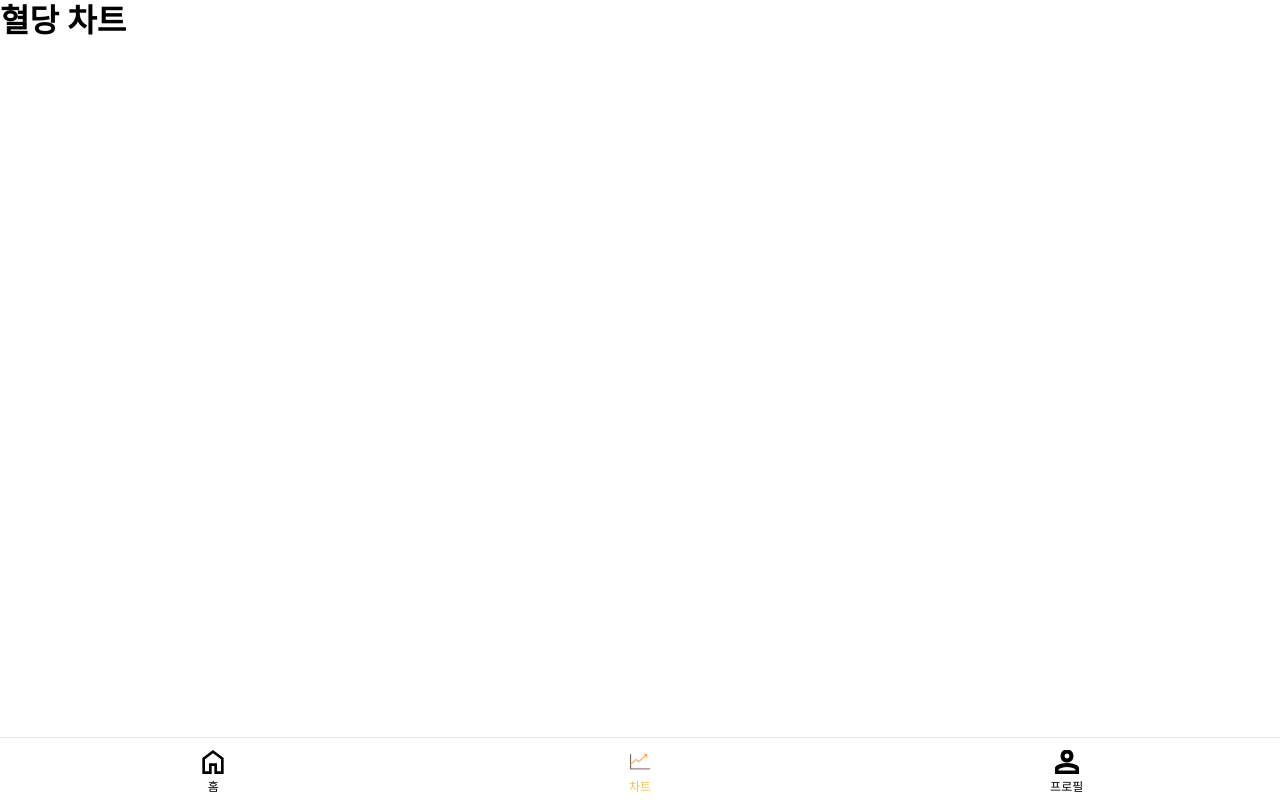
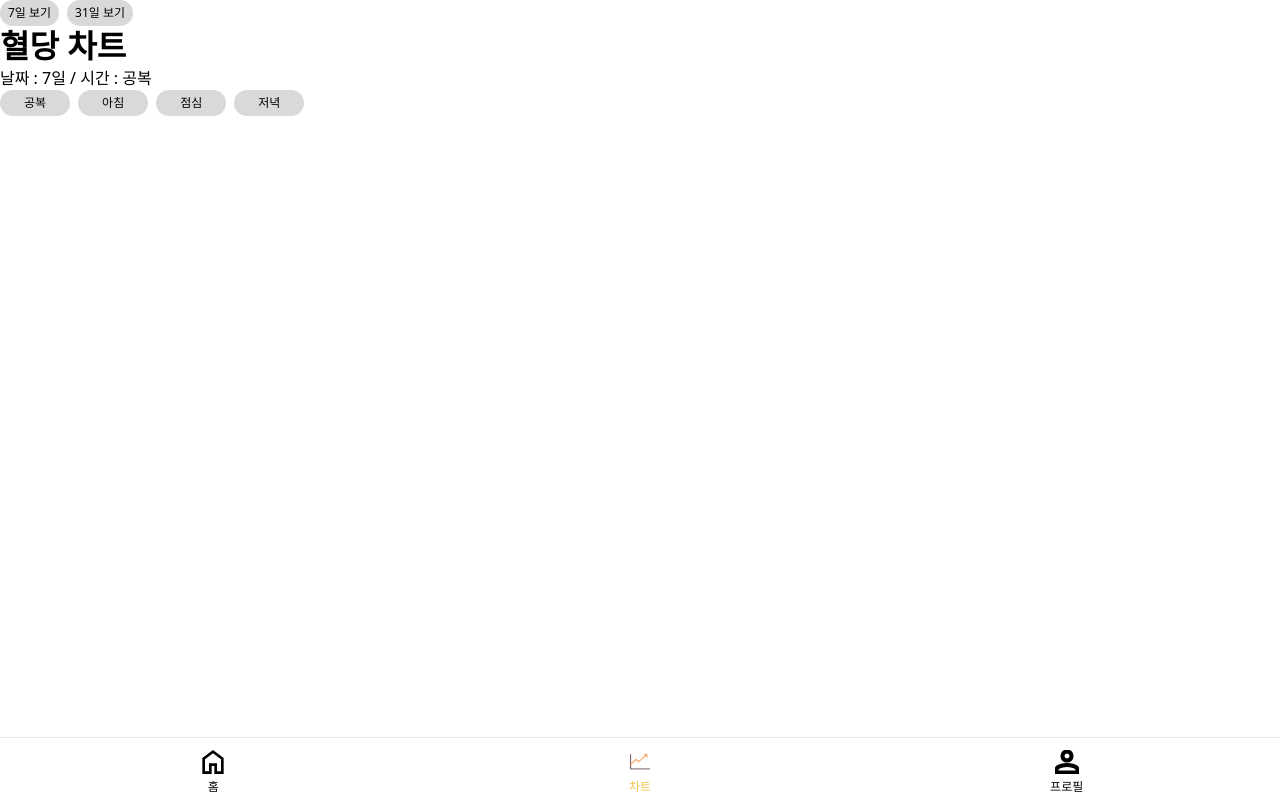
Before and after one commit to BloodSugarManagement/BloodSugar, a Next.js app: page /chart in a window 1280 px wide. Built offline with nearby package versions, Linux system fonts and the light colour scheme.

Commit message:
<feat> : ChartCategory 컴포넌트 마크업

```diff
--- a/app/chart/page.tsx
+++ b/app/chart/page.tsx
@@ -1,7 +1,30 @@
+"use client";
+
+import { useState } from "react";
+import ChartCategory from "../components/ChartCategory";
+
 export default function Chart() {
+  const [date, setDate] = useState<string>("7일");
+  const [time, setTime] = useState<string>("공복");
+
   return (
     <section>
+      <ul className="flex gap-2">
+        <ChartCategory name="7일 보기" setter={setDate} className="px-2 py-1" />
+        <ChartCategory
+          name="31일 보기"
+          setter={setDate}
+          className="px-2 py-1"
+        />
+      </ul>
       <h2 className="text-xl font-extrabold">혈당 차트</h2>
+      날짜 : {date} / 시간 : {time}
+      <ul className="flex gap-2">
+        <ChartCategory name="공복" setter={setTime} className="px-6 py-1" />
+        <ChartCategory name="아침" setter={setTime} className="px-6 py-1" />
+        <ChartCategory name="점심" setter={setTime} className="px-6 py-1" />
+        <ChartCategory name="저녁" setter={setTime} className="px-6 py-1" />
+      </ul>
     </section>
   );
 }
--- /dev/null
+++ b/app/components/ChartCategory.tsx
@@ -0,0 +1,17 @@
+import { Dispatch, SetStateAction } from "react";
+
+interface Props {
+  name: string;
+  className?: string;
+  setter: Dispatch<SetStateAction<string>>;
+}
+
+export default function ChartCategory({ name, className, setter }: Props) {
+  return (
+    <li className="text-xs bg-sub-gray rounded-full w-fit">
+      <button className={className} onClick={() => setter(name)}>
+        {name}
+      </button>
+    </li>
+  );
+}
```
